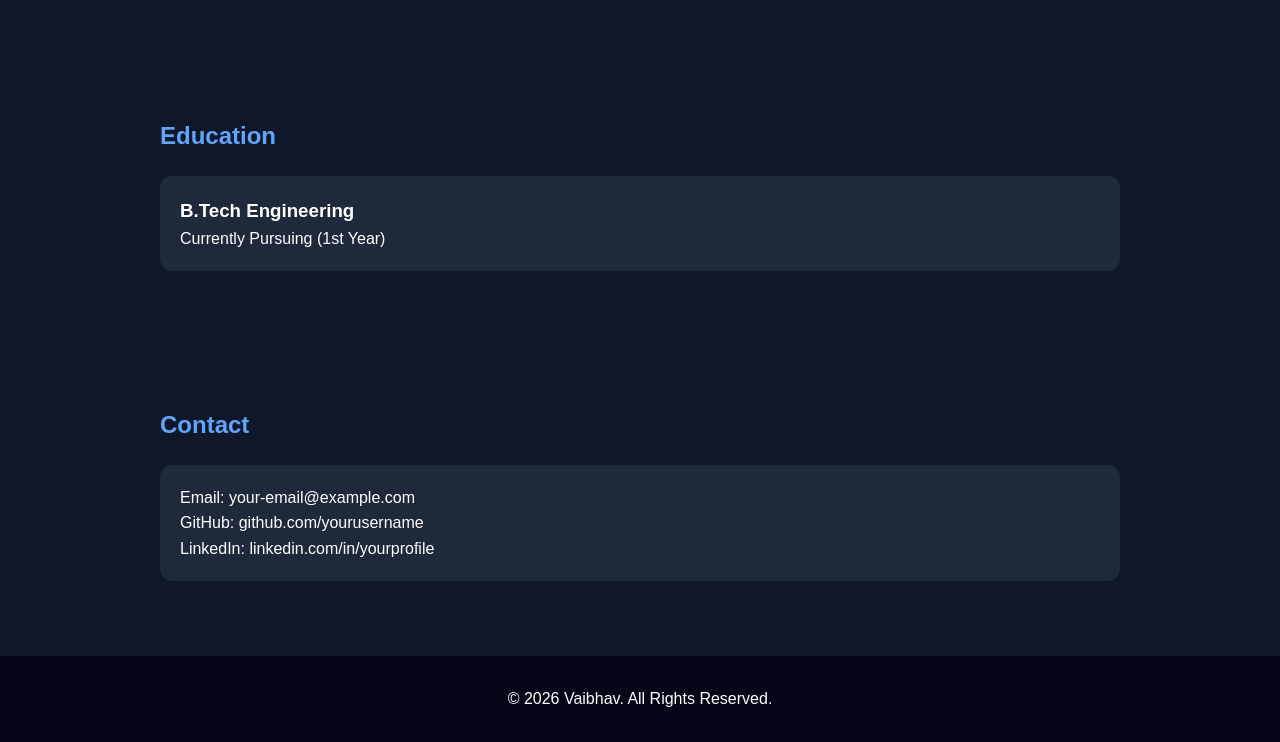
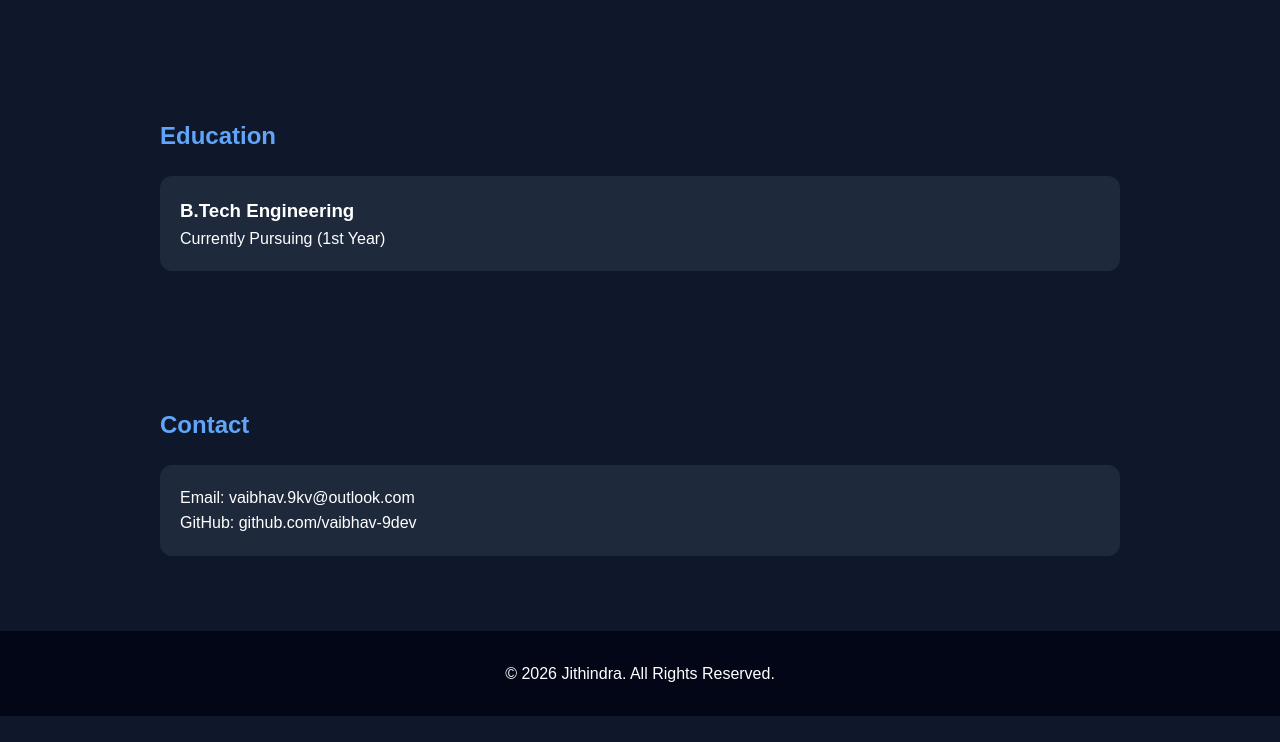
Before and after one commit to vaibhav-9dev/Portfolio, a plain HTML site: page index.html in a window 1280 px wide. Shown: the part 1711-2453 px from the top of the page. After the commit the page ends 2427 px from the top, so only its background shows below. Drawn offline with Linux system fonts and the light colour scheme.

Commit message:
Update index.html

```diff
--- a/index.html
+++ b/index.html
@@ -3,7 +3,7 @@
 <head>
 <meta charset="UTF-8">
 <meta name="viewport" content="width=device-width, initial-scale=1.0">
-<title>Vaibhav | Engineering Student Portfolio</title>
+<title>Jithindra | Engineering Student Portfolio</title>
 
 <style>
 *{
@@ -103,7 +103,7 @@ a{
 <body>
 
 <header>
-    <h1>Vaibhav</h1>
+    <h1>Jithindra</h1>
     <p>Engineering Student | Programmer | Electronics Enthusiast</p>
 
     <a href="#contact" class="btn">Contact Me</a>
@@ -203,14 +203,13 @@ a{
     <h2>Contact</h2>
 
     <div class="card">
-        <p>Email: your-email@example.com</p>
-        <p>GitHub: github.com/yourusername</p>
-        <p>LinkedIn: linkedin.com/in/yourprofile</p>
+        <p>Email: vaibhav.9kv@outlook.com</p>
+        <p>GitHub: github.com/vaibhav-9dev</p>
     </div>
 </section>
 
 <footer>
-    <p>© 2026 Vaibhav. All Rights Reserved.</p>
+    <p>© 2026 Jithindra. All Rights Reserved.</p>
 </footer>
 
 </body>
```
